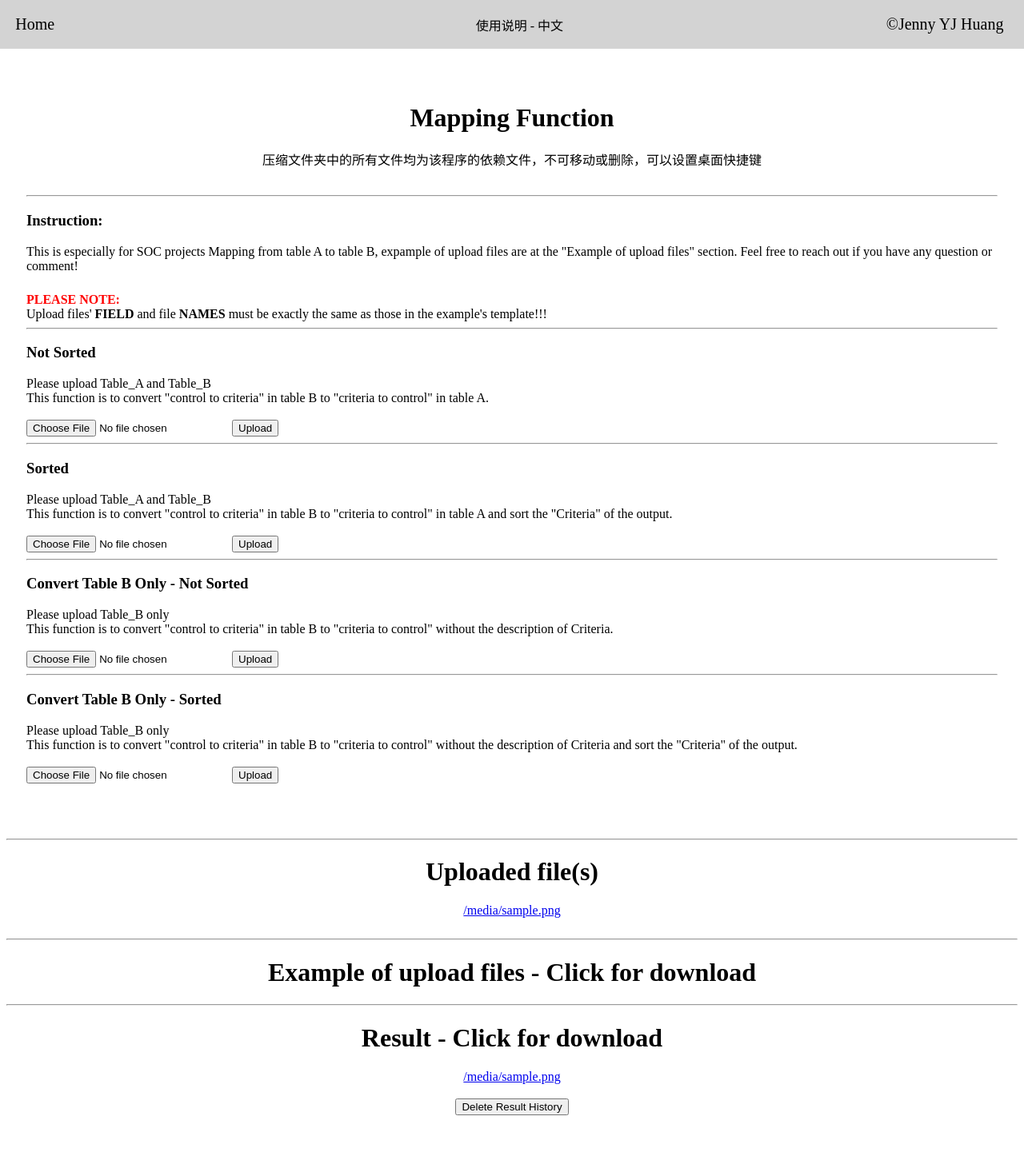
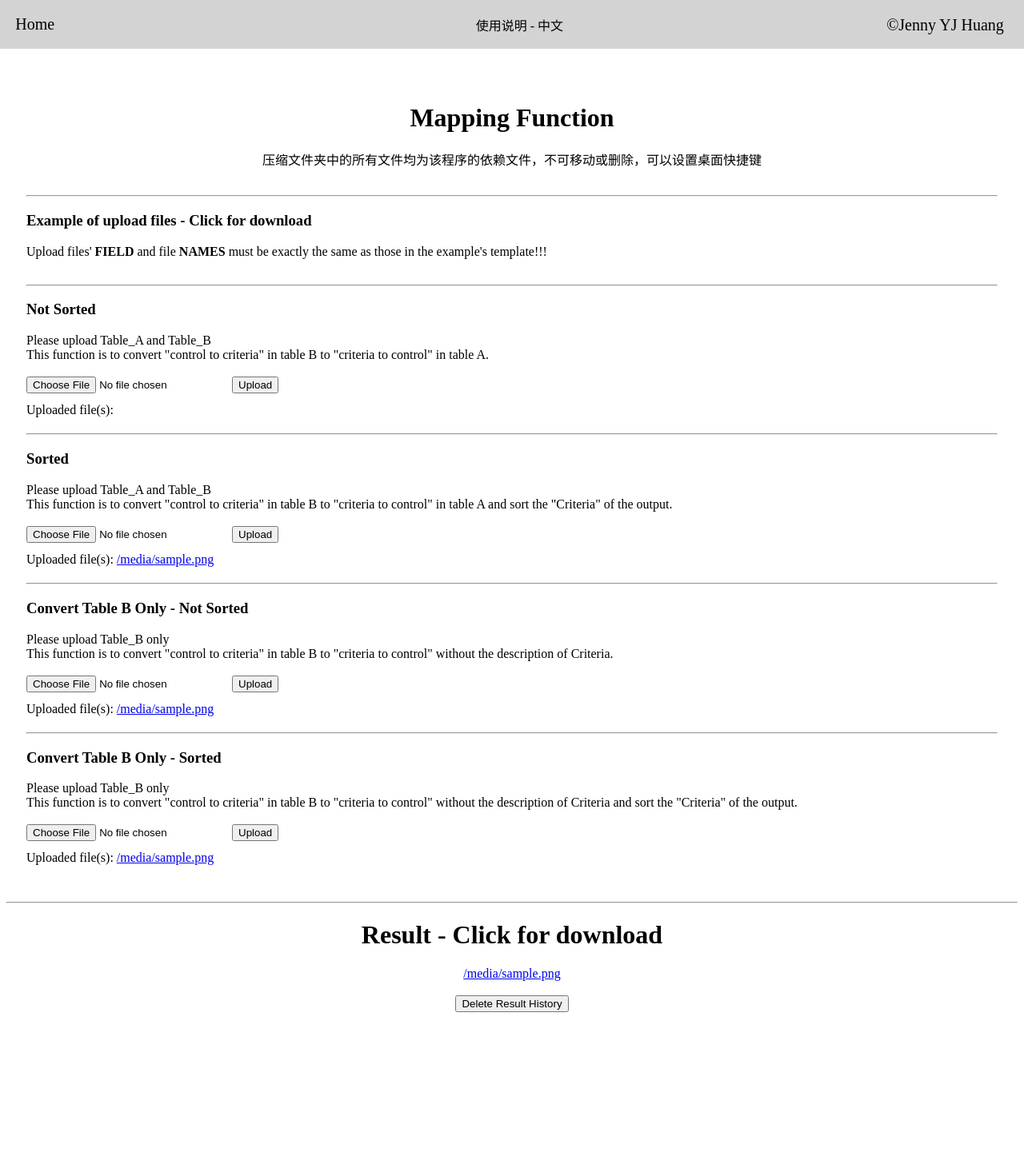
Before and after one commit to JennyHWAN/mapping-win, a Flask app: template templates/index.html in a window 1280 px wide. Shown: the whole page at 80% size. After the commit the page ends 1266 px from the top, so only its background shows below. Run offline with Flask 2, Linux system fonts and the light colour scheme; the template is opened without the code that fills it: most values are stand-ins (such as "Sample title", 1, 10 or a date in 2020); some libraries are stand-ins or nearby versions.

Commit message:
modified the appearence & move the navbar into a seperate html

```diff
--- a/server.py
+++ b/server.py
@@ -40,13 +40,6 @@ def default_file(name):
     return send_from_directory('example', name)
     # return send_file(os.getcwd() + '/example' + name, as_attachment=True)
 
-# @app.route("/data", methods = ['GET', 'POST'])
-# def data():
-#     if request.method == 'POST':
-#         file = request.form['upload-file']
-#         data = pd.read_excel(file)
-#         return render_template('data.html', data=data.to_excel)
-
 @app.route('/upload', methods=['GET', 'POST'])
 def upload():
     # subprocess.call('script.sh')
@@ -81,7 +74,7 @@ def upload():
             #     return redirect(url_for('index'))
 
     # files1 = os.listdir('example')
-    return render_template('index.html', uploaded=os.listdir('input'), files = os.listdir(os.getcwd() + '\\example'), download=os.listdir(os.getcwd() + '\\output'))
+    return render_template('index.html', not_sorted=os.listdir('input'), files = os.listdir(os.getcwd() + '\\example'), download=os.listdir(os.getcwd() + '\\output'))
 
 @app.route('/upload/<upload_name>')
 def upload_files(upload_name):
@@ -129,7 +122,7 @@ def sort():
                 except:
                     return render_template('file_error.html')
                 return redirect(url_for('download'))
-    return render_template('index.html', uploaded=os.listdir('input'), files = os.listdir(os.getcwd() + '\\example'), download=os.listdir('output'))
+    return render_template('index.html', sorted=os.listdir('input'), files = os.listdir(os.getcwd() + '\\example'), download=os.listdir('output'))
 
 @app.route('/nodes', methods=['GET', 'POST'])
 def nodes():
@@ -147,7 +140,7 @@ def nodes():
             except Exception:
                 return render_template('file_error.html')
             return redirect(url_for('download'))
-    return render_template('index.html', uploaded=os.listdir('input'), files = os.listdir(os.getcwd() + '\\example'), download=os.listdir('output'))
+    return render_template('index.html', nodes=os.listdir('input'), files = os.listdir(os.getcwd() + '\\example'), download=os.listdir('output'))
 
 @app.route('/nodes_sort', methods=['GET', 'POST'])
 def nodes_sort():
@@ -165,7 +158,7 @@ def nodes_sort():
             except Exception:
                 return render_template('file_error.html')
             return redirect(url_for('download'))
-    return render_template('index.html', uploaded=os.listdir('input'), files = os.listdir(os.getcwd() + '\\example'), download=os.listdir('output'))
+    return render_template('index.html', nodes_sorted=os.listdir('input'), files = os.listdir(os.getcwd() + '\\example'), download=os.listdir('output'))
 
 
 if __name__ == "__main__":
--- a/templates/file_error.html
+++ b/templates/file_error.html
@@ -1,5 +1,7 @@
 {% extends "filename_error.html" %}
+{% block navbar %}
 {% block main %}
     <h1 class="center-heading" style="padding-top: 5%;">Error</h1>
     <div style="text-align: center;">上传文件的内容/格式有误，请检查，点击Home返回主页</div>
 {% endblock %}
+{% endblock %}
--- a/templates/index.html
+++ b/templates/index.html
@@ -1,116 +1,45 @@
-<!DOCTYPE html>
-<html>
-<head>
-    <!-- <link rel="stylesheet" href="https://stackpath.bootstrapcdn.com/bootstrap/4.3.1/css/bootstrap.min.css"> -->
-    <style>
-        .center-heading {
-            text-align: center;
-        }
-
-        /* li:hover a {
-            background: blue;
-        } */
-
-        .dropdown:hover>.dropdown-menu {
-        display: block;
-        margin-right: 20px !important;
-        left: -100;
-        }
-
-        .dropdown>.dropdown-toggle:active {
-        /*Without this, clicking will make it sticky*/
-            pointer-events: none;
-        }
-
-        .nav-container {
-            background-color: lightgray;
-            padding: 1.5%;
-            position: fixed;
-            top: 0;
-            left: 0;
-            right: 0;
-        }
-
-        .nav-container a {
-            text-decoration: none;
-            font-size: 20px;
-            color: black;
-
-        }
-
-        .change {
-            display: none;
-        }
-
-        .container {
-            position: absolute;
-            right: 2%;
-        }
-
-        .container:hover + .change {
-            display: block;
-            text-align: right;
-        }
-
-        .container:hover {
-            color: rgb(205, 97, 50);
-        }
-
-        .color-change:hover {
-            color: rgb(205, 97, 50);
-        }
-
-    </style>
-
-</head>
-<body>
-    <div class="nav-container">
-        <a class="color-change" href="{{ url_for('render_index_page') }}">Home</a>
-        <a class="color-change" style="right: 45%; position: fixed; font-size: medium;" href="{{ url_for('instruction') }}">使用说明 - 中文</a>
-        <a class="container">©Jenny YJ Huang</a>
-        <a class="change">Email: Jenny.YJ.Huang@cn.ey.com <br />
-            Zoom: Jenny Huang
-        </a>
-    </div>
-        <br />
-        <br />
-	<h1 class="center-heading" style="padding-top: 5%;">Mapping Function</h1>
+{% extends 'navbar.html' %}
+{% block navbar %}
+<h1 class="center-heading" style="padding-top: 5%;">Mapping Function</h1>
     <div style="text-align: center;">压缩文件夹中的所有文件均为该程序的依赖文件，不可移动或删除，可以设置桌面快捷键</div>
-    <!-- <div style="text-align: center;">本程序针对SOC项目的mapping制作</div> -->
         <div style="padding: 25px 25px 25px 25px;">
         <div class="card-body">
             <div class="mb-3">
                 </div>
                 <hr />
 
-                <h3>Instruction:</h3>
+                <h3>Example of upload files - Click for download</h3>
                 <div>
-                This is especially for SOC projects
-                Mapping from table A to table B,
-                expample of upload files are at the "Example of upload files" section. Feel free to reach out if you have any question or comment!<br />
-                <div style="color: red; font-weight: bold; padding-top: 2%;">
-                    PLEASE NOTE:
-                </div>
                     <div>Upload files' <b>FIELD</b> and file <b>NAMES</b> must be exactly the same as those in the example's template!!!</div>
-
-                <!-- <a href="{{ url_for('download_file', filename=filename) }}">{{ filename }}</a><br /> -->
+                    <div style="padding-bottom: 1%; padding-top: 1%;">
+                        {% for name in files %}
+                        {% if name.endswith('.xlsx') %}
+                        <a href="{{ url_for('default_file', name=name) }}">{{ name }}</a><br />
+                        {% endif %}
+                        {% endfor %}
+                    </div>
                 </div>
 
-                <!-- <label class="form-label">Please upload table A and Table B</label> -->
                 <hr />
                 <div>
                     <h3>Not Sorted</h3>
                     Please upload Table_A and Table_B <br />
                     This function is to convert "control to criteria" in table B to "criteria to control" in table A.
                 </div>
-                <!-- <input type="number" class="form-control" id="num1"> -->
+
                 <br />
 
                 <form class="" action="upload" method="POST" enctype="multipart/form-data">
-                    <!-- <input type="file" name="upload-file" value=""> -->
                     <input type="file" id="file" name="file">
-                    <!-- <input type="submit" name="" value="Submit"> -->
                     <button>Upload</button>
+                    <div style="padding-top: 1%; padding-bottom: 1%;">
+                    Uploaded file(s):
+                    {% if not_sorted %}
+                        {% for filename in not_sorted %}
+                        <a href="{{ url_for('upload_files', upload_name=filename) }}">{{ filename }}</a><br />
+                        {% endfor %}
+                    {% endif %}
+                    </div>
                 </form>
 
                 <hr />
@@ -119,13 +48,18 @@
                     Please upload Table_A and Table_B <br />
                     This function is to convert "control to criteria" in table B to "criteria to control" in table A and sort the "Criteria" of the output.
                 </div>
-                <!-- <input type="number" class="form-control" id="num1"> -->
                 <br />
                 <form class="" action="sort" method="POST" enctype="multipart/form-data">
-                    <!-- <input type="file" name="upload-file" value=""> -->
                     <input type="file" id="file" name="file">
-                    <!-- <input type="submit" name="" value="Submit"> -->
                     <button>Upload</button>
+                    <div style="padding-top: 1%; padding-bottom: 1%;">
+                        Uploaded file(s):
+                        {% if sorted %}
+                            {% for filename in sorted %}
+                            <a href="{{ url_for('upload_files', upload_name=filename) }}">{{ filename }}</a><br />
+                            {% endfor %}
+                        {% endif %}
+                    </div>
                 </form>
 
                 <hr />
@@ -138,6 +72,14 @@
                 <form class="" action="nodes" method="POST" enctype="multipart/form-data">
                     <input type="file" id="file" name="file">
                     <button>Upload</button>
+                    <div style="padding-top: 1%; padding-bottom: 1%;">
+                        Uploaded file(s):
+                        {% if nodes %}
+                            {% for filename in nodes %}
+                            <a href="{{ url_for('upload_files', upload_name=filename) }}">{{ filename }}</a><br />
+                            {% endfor %}
+                        {% endif %}
+                    </div>
                 </form>
 
                 <hr />
@@ -150,39 +92,19 @@
                 <form class="" action="nodes_sort" method="POST" enctype="multipart/form-data">
                     <input type="file" id="file" name="file">
                     <button>Upload</button>
+                    <div style="padding-top: 1%; padding-bottom: 1%;">
+                        Uploaded file(s):
+                        {% if nodes_sorted %}
+                            {% for filename in nodes_sorted %}
+                            <a href="{{ url_for('upload_files', upload_name=filename) }}">{{ filename }}</a><br />
+                            {% endfor %}
+                        {% endif %}
+                    </div>
                 </form>
 
             </div>
-            <br />
-            <br />
         </div>
 
-    <hr />
-    <h1 class="center-heading">Uploaded file(s)</h1>
-    <div style="text-align: center;">
-    {% if uploaded %}
-    {% for filename in uploaded %}
-    <a href="{{ url_for('upload_files', upload_name=filename) }}">{{ filename }}</a><br />
-    {% endfor %}
-    {% endif %}
-    </div>
-    <br />
-
-    <hr />
-	<h1 class="center-heading">Example of upload files - Click for download</h1>
-    <!-- {% if files %} -->
-    <div style="text-align: center;">
-    {% for name in files %}
-    {% if name.endswith('.xlsx') %}
-    <a href="{{ url_for('default_file', name=name) }}">{{ name }}</a><br />
-    {% endif %}
-    {% endfor %}
-    </div>
-    <!-- {% endif %} -->
-            <!-- <div style="padding: 25px 25px 25px 25px;">
-
-            <div id="system_response" style="padding: 25px;"></div>
-        </div> -->
         <hr />
     <h1 class="center-heading">Result - Click for download</h1>
     <div style="text-align: center;">
@@ -196,8 +118,4 @@
         <br />
         <button>Delete Result History</button>
     </form>
-    <!-- <a href="{{ url_for('delete_result') }}">Delete Result</a>
-    <br />  -->
-
-</body>
-</html>
+{% endblock %}
--- /dev/null
+++ b/templates/navbar.html
@@ -0,0 +1,132 @@
+<!DOCTYPE html>
+<html>
+<head>
+    <!-- <link rel="stylesheet" href="https://stackpath.bootstrapcdn.com/bootstrap/4.3.1/css/bootstrap.min.css"> -->
+    <style>
+        .center-heading {
+            text-align: center;
+        }
+
+        /* li:hover a {
+            background: blue;
+        } */
+
+        .dropdown:hover>.dropdown-menu {
+        display: block;
+        margin-right: 20px !important;
+        left: -100;
+        }
+
+        .dropdown>.dropdown-toggle:active {
+        /*Without this, clicking will make it sticky*/
+            pointer-events: none;
+        }
+
+        .nav-container {
+            background-color: lightgray;
+            padding: 1.5%;
+            position: fixed;
+            top: 0;
+            left: 0;
+            right: 0;
+        }
+
+        .nav-container a {
+            text-decoration: none;
+            font-size: 20px;
+            color: black;
+        }
+        /* origin copyright content */
+        /* .change {
+            display: none;
+        }
+
+        .container {
+            position: absolute;
+            right: 2%;
+        }
+
+        .container:hover + .change {
+            display: block;
+            text-align: right;
+        }
+
+        .container:hover {
+            color: rgb(205, 97, 50);
+        } */
+
+        .color-change:hover {
+            color: rgb(205, 97, 50);
+        }
+
+        /* Dropdown Button */
+        .dropbtn {
+            /* right: 0; */
+            /* top: 2.7%; */
+            /* position: absolute; */
+            font-family: 'Times New Roman', Times, serif;
+            background-color: lightgray;
+            border: none;
+            text-decoration: none;
+            font-size: 20px;
+            color: black;
+        }
+
+        /* The container <div> - needed to position the dropdown content */
+        .dropdown {
+        position: absolute;
+        right: 1.5%;
+        display: inline-block;
+        }
+
+        /* Dropdown Content (Hidden by Default) */
+        .dropdown-content {
+        display: none;
+        right: 1.5%;
+        position: fixed;
+        padding-top: 2.5%;
+        text-align: end;
+        background-color: none;
+        /* min-width: 160px; */
+        /* box-shadow: 0px 8px 16px 0px rgba(0,0,0,0.2); */
+        z-index: 1;
+        }
+
+        /* Links inside the dropdown */
+        .dropdown-content a {
+        color: black;
+        text-decoration: none;
+        display: block;
+        }
+
+        /* Change color of dropdown links on hover */
+        .dropdown-content a:hover {background-color: none;}
+
+        /* Show the dropdown menu on hover */
+        .dropdown:hover .dropdown-content {display: block;}
+
+        /* Change the background color of the dropdown button when the dropdown content is shown */
+        .dropdown:hover .dropbtn {color: rgb(205, 97, 50);}
+
+    </style>
+
+</head>
+<body>
+    <div class="nav-container">
+        <a class="color-change" href="{{ url_for('render_index_page') }}">Home</a>
+        <a class="color-change" style="right: 45%; position: fixed; font-size: medium;" href="{{ url_for('instruction') }}">使用说明 - 中文</a>
+        <div class="dropdown">
+            <button class="dropbtn">©Jenny YJ Huang</button>
+            <div class="dropdown-content">
+              <a>
+                Email: Jenny.YJ.Huang@cn.ey.com <br />
+                Zoom: Jenny Huang
+              </a>
+            </div>
+        </div>
+    </div>
+        <br />
+        <br />
+</body>
+</html>
+{% block navbar %}{% endblock %}
```
Also changed, not shown: templates/filename_error.html (+3 -79 lines), templates/instruction.html (+4 -79 lines), 4 other files.
